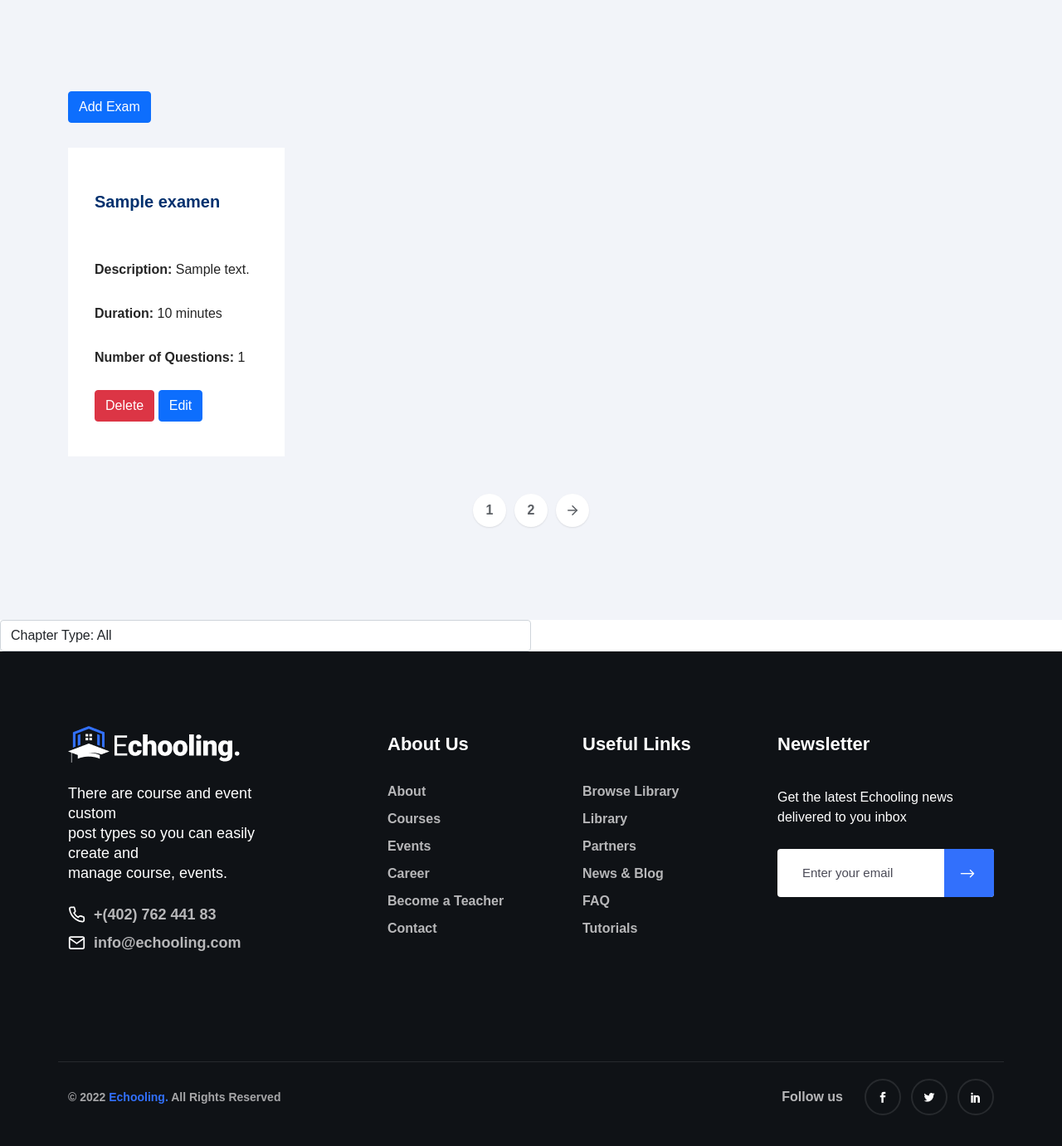
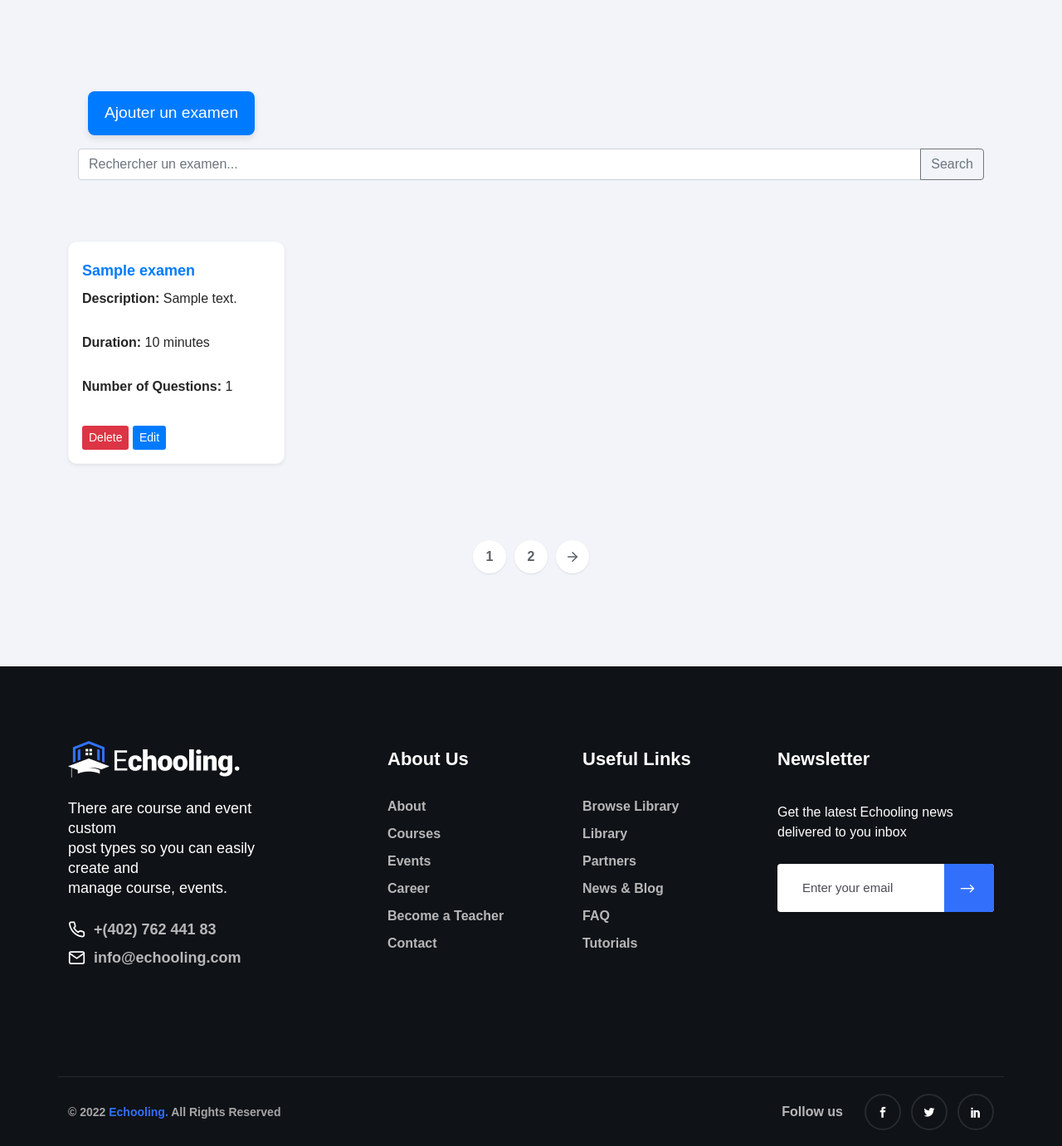
Before and after one commit to MontassarMchabet/EducationApp_with_django, a Django app: page /exams/ in a window 1280 px wide. Shown: the part 91-1472 px from the top of the page at 83% size. Run offline with Django 5.2, Linux system fonts and the light colour scheme; the first user in the database is signed in; tables that the repository leaves empty hold one stand-in row (Sample ...); some libraries are stand-ins or nearby versions; some web fonts are replaced.

Commit message:
deusieme commit

```diff
--- a/home/templates/base.html
+++ b/home/templates/base.html
@@ -4,6 +4,20 @@
     <meta charset="UTF-8">
     <meta name="viewport" content="width=device-width, initial-scale=1.0">
     <title>{% block title %}Votre Site{% endblock %}</title>
+    <style>
+        /* Style to position the chatbot at the bottom right */
+        df-messenger {
+            --df-messenger-bot-message: #e0e0e0;
+            --df-messenger-user-message: #007bff;
+            --df-messenger-font-color: #333;
+            --df-messenger-bot-message-color: #444;
+            --df-messenger-chat-background-color: #f7f7f7;
+            position: fixed;
+            bottom: 20px;
+            right: 20px;
+            z-index: 1000;
+        }
+    </style>
 </head>
 <body>
     <!-- Contenu principal de la page -->
@@ -19,5 +33,6 @@
       chat-title="Manar"
       agent-id="513a43ca-8e18-40ff-a5de-5957a9c12c01"
       language-code="en"
-    ></df-messenger></body>
+    ></df-messenger>
+</body>
 </html>
--- a/home/templates/examen/examenlist.html
+++ b/home/templates/examen/examenlist.html
@@ -37,6 +37,79 @@
     <link rel="stylesheet" type="text/css" href="{% static 'assets/css/custom-spacing.css' %}" />
     <!--================= Responsive css =================-->
     <link rel="stylesheet" type="text/css" href="{% static 'assets/css/responsive.css' %}" />
+
+
+
+
+    <style>
+      /* Custom Styles */
+      .card {
+          border-radius: 10px;
+          overflow: hidden;
+          transition: transform 0.2s ease-in-out;
+      }
+      .card:hover {
+          transform: translateY(-5px);
+          box-shadow: 0px 5px 20px rgba(0, 0, 0, 0.15);
+      }
+      .card-title a {
+          color: #007bff;
+          text-decoration: none;
+          font-weight: bold;
+      }
+      .card-title a:hover {
+          color: #0056b3;
+          text-decoration: underline;
+      }
+      .modal-header, .modal-footer {
+          border: none;
+      }
+      .modal-title {
+          font-weight: bold;
+      }
+      .btn-primary {
+          background-color: #007bff;
+          border: none;
+          transition: background-color 0.2s ease-in-out;
+      }
+      .btn-primary:hover {
+          background-color: #0056b3;
+      }
+      .btn-danger {
+          background-color: #dc3545;
+          border: none;
+          transition: background-color 0.2s ease-in-out;
+      }
+      .btn-danger:hover {
+
+
+        background-color: #c82333;
+      }
+
+
+      .add-exam-btn {
+        background-color: #007bff;
+        border: none;
+        padding: 12px 20px;
+        font-size: 1.2rem;
+        color: #ffffff;
+        font-weight: 500;
+        border-radius: 8px;
+        box-shadow: 0px 4px 8px rgba(0, 0, 0, 0.1);
+        transition: transform 0.2s, box-shadow 0.2s;
+    }
+
+    .add-exam-btn:hover {
+        background-color: #0056b3;
+        transform: translateY(-2px);
+        box-shadow: 0px 6px 12px rgba(0, 0, 0, 0.15);
+    }
+
+    .add-exam-btn:focus {
+        outline: none;
+        box-shadow: 0px 0px 0px 4px rgba(0, 123, 255, 0.5);
+    }
+  </style>
 </head>
 
 
@@ -240,20 +318,23 @@
             <div
               class="row align-items-center back-vertical-middle shorting__course3 mb-50"
             >
+
             <div class="col-md-6">
               <div class="all__icons">
                   <div class="result-count">
                       {% if user.is_authenticated %}
                           {% if user.role == "admin" or user.role == "responsable" or user.role == "instructeur" %}
-                          <div>
+                          <div class="container mb-3">
+                            <div class="d-flex justify-content-end">
                                 <button
                                     type="button"
-                                  class="btn btn-primary"
+                                    class="btn btn-lg btn-primary add-exam-btn"
                                     data-bs-toggle="modal"
                                     data-bs-target="#addExamenModal"
                                 >
-                                  Add Exam
+                                    <i class="bi bi-plus-circle"></i> Ajouter un examen
                                 </button>
+                            </div>
                         </div>
                           {% endif %}
                       {% endif %}
@@ -261,16 +342,33 @@
               </div>
           </div>
 
+          <div class="container mb-3">
+            <div class="input-group">
+                <input
+                    type="text"
+                    id="searchExam"
+                    class="form-control"
+                    placeholder="Rechercher un examen..."
+                    onkeyup="searchExams()"
+                >
+                <button class="btn btn-outline-secondary" type="button" onclick="searchExams()">
+                    Search
+                </button>
+            </div>
+        </div>
+    </div>
+</div>
+
           <!-- Add Exam Modal -->
           <div class="modal fade" id="addExamenModal" tabindex="-1" aria-labelledby="addExamenModalLabel" aria-hidden="true">
-              <div class="modal-dialog">
+              <div class="modal-dialog modal-lg">
                   <div class="modal-content">
                       <div class="modal-header">
                           <h5 class="modal-title" id="addExamenModalLabel">Add Exam</h5>
                           <button type="button" class="btn-close" data-bs-dismiss="modal" aria-label="Close"></button>
                       </div>
                       <div class="modal-body">
-                          <form action="{% url 'create_examen' %}" method="post">  <!-- Adjust the URL as needed -->
+                          <form action="{% url 'create_examen' %}" method="post">
                               {% csrf_token %}
                               <div class="mb-3">
                                   <label for="title" class="form-label">Exam Title</label>
@@ -311,36 +409,36 @@
               </div>
           </div>
 
-
-
-          </div>
-
+          <div class="container my-5">
             <div class="row">
                 {% for examen in examens %}
-            <div class="col-lg-3">
-                <div class="event__card">
-                    <div class="event__card--content">
-                        <div class="event__card--content-area">
-                            <div class="event_time">{{ examen.date|date:"H:i A" }}</div> <!-- Affiche l'heure d'examen -->
-                            <h3 class="event__card--title">
+                <div class="col-lg-3 mb-4">
+                    <div class="card shadow-sm border-light">
+                        <div class="card-body">
+                            <div class="event_time text-muted mb-2">{{ examen.date|date:"H:i A" }}</div>
+                            <h5 class="card-title">
                                 <a href="{% url 'examen_detail' examen.id %}">{{ examen.title }}</a>
-                            </h3>
-                            <br /><br />
-
+                            </h5>
                             <p><strong>Description:</strong> {{ examen.description }}</p>
                             <p><strong>Duration:</strong> {{ examen.duration }} minutes</p>
                             <p><strong>Number of Questions:</strong> {{ examen.number_of_questions }}</p>
 
                             {% if user.is_authenticated %}
                                 {% if user.role == "admin" or user.role == "responsable" or user.role == "instructeur" %}
-                                    <button class="btn btn-danger" data-bs-toggle="modal" data-bs-target="#deleteModal{{ examen.id }}">Delete</button>
-                                    <button class="btn btn-primary" data-bs-toggle="modal" data-bs-target="#editModal{{ examen.id }}">Edit</button>
+                                    <button class="btn btn-danger btn-sm mt-2" data-bs-toggle="modal" data-bs-target="#deleteModal{{ examen.id }}">
+                                        <i class="bi bi-trash"></i> Delete
+                                    </button>
+                                    <button class="btn btn-primary btn-sm mt-2" data-bs-toggle="modal" data-bs-target="#editModal{{ examen.id }}">
+                                        <i class="bi bi-pencil"></i> Edit
+                                    </button>
                                 {% endif %}
                             {% endif %}
+                        </div>
+                    </div>
 
                     <!-- Delete Modal -->
                     <div class="modal fade" id="deleteModal{{ examen.id }}" tabindex="-1" aria-labelledby="deleteModalLabel" aria-hidden="true">
-                                <div class="modal-dialog">
+                        <div class="modal-dialog modal-sm">
                             <div class="modal-content">
                                 <div class="modal-header">
                                     <h5 class="modal-title" id="deleteModalLabel">Delete Exam</h5>
@@ -447,16 +543,6 @@
       </div>
     </div>
 
-    <div class="col-md-6 text-right">
-      <select class="form-control">
-        <option>Chapter Type: All</option>
-        <option>Sort by popularity</option>
-        <option>Sort by average rating</option>
-        <option>Sort by latest</option>
-        <option>Sort by price: low to high</option>
-        <option>Sort by price: high to low</option>
-      </select>
-    </div>
     <!--================= Wrapper End Here =================-->
 
     <footer id="react-footer" class="react-footer react-footer-two">
@@ -630,6 +716,26 @@
     <script src="{% static 'assets/js/plugins.js' %}"></script>
     <!--================= Main js =================-->
     <script src="{% static 'assets/js/main.js' %}"></script>
+
+
+
+    <script>
+      function searchExams() {
+          const input = document.getElementById('searchExam').value.toLowerCase();
+          const exams = document.getElementsByClassName('exam-item');
+
+          Array.from(exams).forEach((exam) => {
+              const title = exam.getElementsByClassName('card-title')[0].textContent.toLowerCase();
+              const description = exam.getElementsByTagName('p')[0].textContent.toLowerCase();
+
+              if (title.includes(input) || description.includes(input)) {
+                  exam.style.display = ''; // Show the exam item
+              } else {
+                  exam.style.display = 'none'; // Hide the exam item
+              }
+          });
+      }
+      </script>
   </body>
   {% endblock %}
 
```
Also changed, not shown: other parts of home/templates/examen/examenlist.html (+8 -5 lines). Lines whose indentation alone changed are shown as unchanged.
